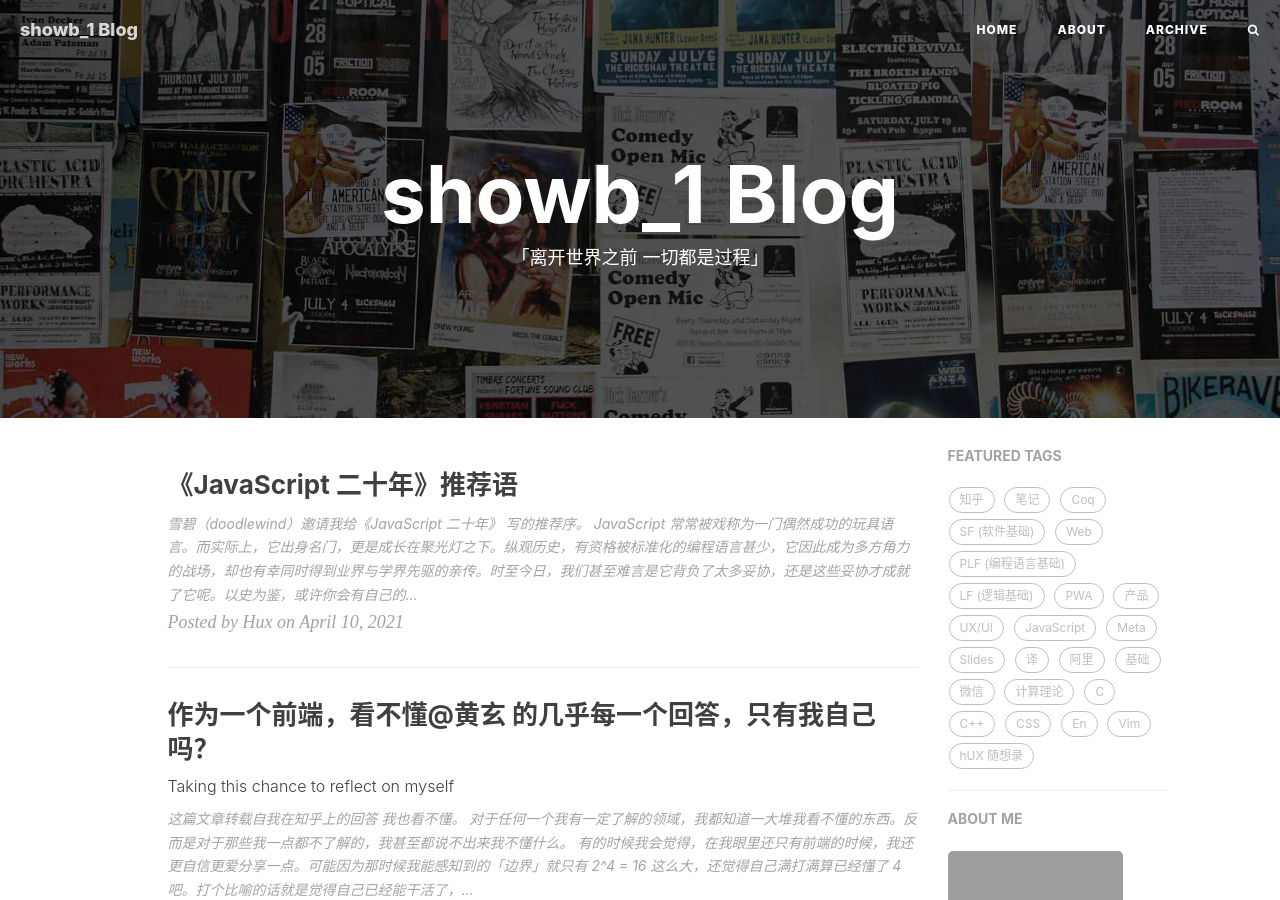
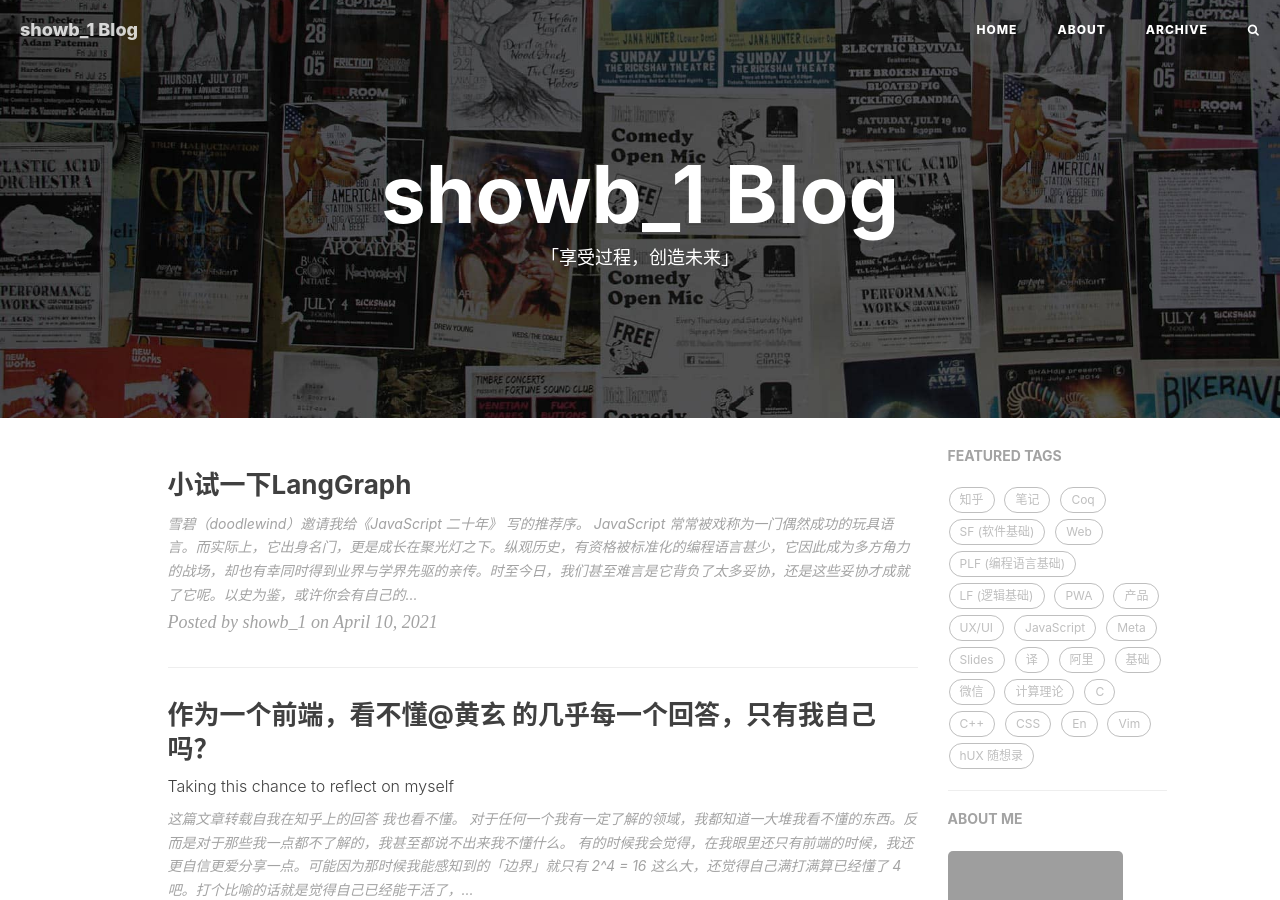
Before and after one commit to timeisgoing/timeisgoing.github.io, a Jekyll site: the page built from index.html, in a window 1280 px wide and 900 px high. Built offline with Jekyll 4.4.1, drawn with Linux system fonts in a browser that asks for light colours; nearby versions of some CDN libraries; the list of posts is cut into pages by our own code; comment, search, counter and statistics services are not loaded; some of the changed text lies outside the part shown; grey boxes are pictures that could not be loaded.

Commit message:
no message

```diff
--- a/_config.yml
+++ b/_config.yml
@@ -1,6 +1,6 @@
 # Site settings
 title: showb_1 Blog
-SEOTitle: showb_1的博客 | Hux Blog
+SEOTitle: showb_1的博客 |
 header-img: img/home-bg.jpg
 email: huxpro@gmail.com
 description: "这里是 @showb_1 的个人博客，让我们一起享受过程，创造未来。"
@@ -75,7 +75,7 @@ ga_domain: huangxuan.me
 # Sidebar settings
 sidebar: true # whether or not using Sidebar.
 sidebar-about-description: "要做一个有 swag 的程序员 <br> React Team @ Meta"
-sidebar-avatar: https://github.com/Huxpro.png # use absolute URL, seeing it's used in both `/` and `/about/`
+sidebar-avatar: https://github.com/Huxpro1.png # use absolute URL, seeing it's used in both `/` and `/about/`
 
 # Featured Tags
 featured-tags: true # whether or not using Feature-Tags
--- a/_includes/footer.html
+++ b/_includes/footer.html
@@ -9,11 +9,11 @@
                 <p class="copyright text-muted">
                     Copyright &copy; {{ site.title }} {{ site.time | date: '%Y' }}
                     <br>
-                    Powered by <a href="http://huangxuan.me">Hux Blog</a> |
-                    <iframe style="margin-left: 2px; margin-bottom:-5px;" frameborder="0" scrolling="0" width="100px"
+                    Powered by </a> |
+                    <!-- <iframe style="margin-left: 2px; margin-bottom:-5px;" frameborder="0" scrolling="0" width="100px"
                         height="20px"
                         src="https://ghbtns.com/github-btn.html?user=huxpro&repo=huxpro.github.io&type=star&count=true">
-                    </iframe>
+                    </iframe> -->
                 </p>
             </div>
         </div>
--- a/_posts/2021-04-10-js-20yrs-preface.md
+++ b/_posts/2021-04-10-js-20yrs-preface.md
@@ -1,7 +1,7 @@
 ---
 layout:       post
-title:        "《JavaScript 二十年》推荐语"
-author:       "Hux"
+title:        "小试一下LangGraph"
+author:       "showb_1"
 header-style: text
 catalog:      true
 tags:
--- a/index.html
+++ b/index.html
@@ -1,6 +1,6 @@
 ---
 layout: page
-description: "「离开世界之前 一切都是过程」"
+description: "「享受过程，创造未来」"
 ---
 
 {% for post in paginator.posts %}
```
